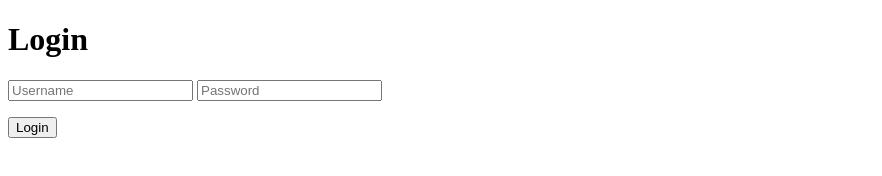
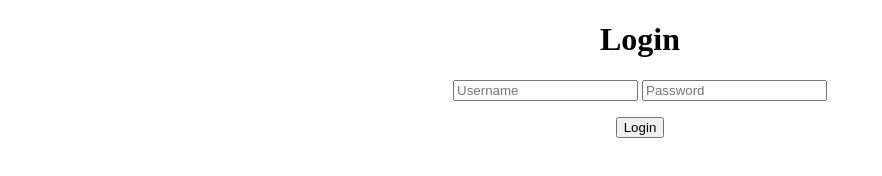
Before and after one commit to CygridCarpio/Activity_3, a plain HTML site: page index.html in a window 1280 px wide. Shown: the whole page, without its empty margins (0-882 px from the left). Drawn offline with Linux system fonts and the light colour scheme.

Commit message:
Index file added

```diff
--- a/index.html
+++ b/index.html
@@ -10,7 +10,7 @@
 </head>
 
 <body>
-    <div style="align-items: center;">
+    <div style="text-align: center;">
         <h1>Login</h1>
         <input type="text" placeholder="Username">
         <input type="text" placeholder="Password">
```
